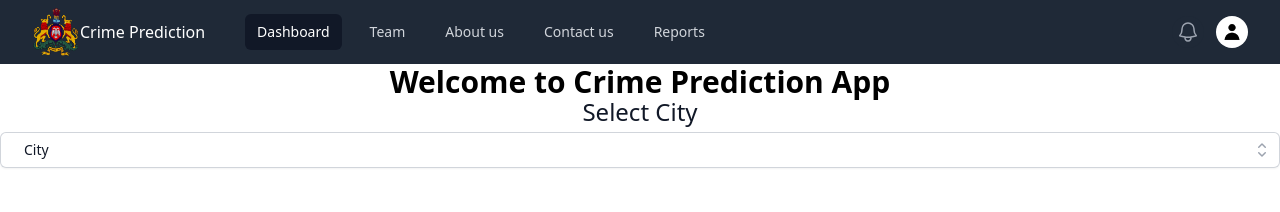
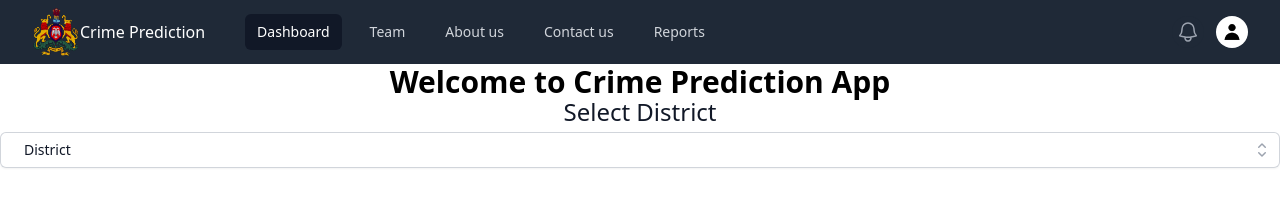
Before and after one commit to Krishnakr44/CrimePrediction, a React (Create React App) app: page / in a window 1280 px wide. Shown: the top 212 px of the page. Built offline with nearby package versions, Linux system fonts and the light colour scheme.

Commit message:
Changed 'cities' to 'districts'

```diff
--- a/package.json
+++ b/package.json
@@ -14,7 +14,7 @@
     "react": "^18.2.0",
     "react-dom": "^18.2.0",
     "react-router-dom": "^6.22.1",
-    "react-scripts": "5.0.1",
+    "react-scripts": "^5.0.1",
     "tailwindcss": "^3.4.1",
     "web-vitals": "^2.1.4"
   },
--- a/src/components/assets/Cities.jsx
+++ b/src/components/assets/Districts.jsx
@@ -2,8 +2,8 @@ import React, { Fragment, useState } from 'react';
 import { Listbox, Transition } from '@headlessui/react';
 import { CheckIcon, ChevronUpDownIcon } from '@heroicons/react/20/solid';
 
-const karnatakaCities = [
-  { id: 0, name: 'City' },
+const karnatakaDistricts = [
+  { id: 0, name: 'District' },
   { id: 1, name: 'Bagalkot / ಬಾಗಲಕೋಟೆ' },
   { id: 2, name: 'Ballari / ಬಳ್ಳಾರಿ' },
   { id: 3, name: 'Belagavi / ಬೆಳಗಾವಿ' },
@@ -39,13 +39,13 @@ function classNames(...classes) {
   return classes.filter(Boolean).join(' ');
 }
 
-const Cities = () => {
-  const [selected, setSelected] = useState(karnatakaCities[0]);
+const Districts = () => {
+  const [selected, setSelected] = useState(karnatakaDistricts[0]);
   const [searchTerm, setSearchTerm] = useState('');
 
-  // Filter cities based on search term
-  const filteredCities = karnatakaCities.filter(city =>
-    city.name.toLowerCase().includes(searchTerm.toLowerCase())
+  // Filter districts based on search term
+  const filteredDistricts = karnatakaDistricts.filter(district =>
+    district.name.toLowerCase().includes(searchTerm.toLowerCase())
   );
   return (
     <div className="w-100">
@@ -54,7 +54,7 @@ const Cities = () => {
         {({ open }) => (
           <>
 
-            <Listbox.Label className="block text-2xl text-center font-medium leading-6 text-gray-900">Select City</Listbox.Label>
+            <Listbox.Label className="block text-2xl text-center font-medium leading-6 text-gray-900">Select District</Listbox.Label>
             <div className="relative mt-2">
 
               <Listbox.Button className="relative w-full cursor-default rounded-md bg-white py-1.5 pl-3 pr-10 text-left text-gray-900 shadow-sm ring-1 ring-inset ring-gray-300 focus:outline-none focus:ring-2 focus:ring-indigo-500 sm:text-sm sm:leading-6">
@@ -76,17 +76,17 @@ const Cities = () => {
               >
                 <Listbox.Options className="absolute z-10 mt-1 max-h-56 w-full overflow-auto rounded-md bg-white py-1 text-base shadow-lg ring-1 ring-black ring-opacity-5 focus:outline-none sm:text-sm">
 
-       {filteredCities.map((city) => (
+       {filteredDistricts.map((district) => (
                     <Listbox.Option
-                      key={city.id}
+                      key={district.id}
                       className={({ active }) => classNames(active ? 'bg-indigo-600 text-white' : 'text-gray-900', 'relative cursor-default select-none py-2 pl-3 pr-9')}
-                      value={city}
+                      value={district}
                     >
                       {({ selected, active }) => (
                         <>
                           <div className="flex items-center">
                             <span className={classNames(selected ? 'font-semibold' : 'font-normal', 'ml-3 block truncate')}>
-                              {city.name}
+                              {district.name}
                             </span>
                           </div>
 
@@ -108,4 +108,4 @@ const Cities = () => {
     </div>
   );
 };
-export default Cities;
+export default Districts;
--- a/src/components/assets/Home.jsx
+++ b/src/components/assets/Home.jsx
@@ -1,10 +1,10 @@
 import React from 'react';
-import City from "./Cities.jsx"
+import District from "./Districts.jsx"
 const Home = () => {
   return (
     <div>
       <h2 className='text-center text-3xl font-bold'>Welcome to Crime Prediction App</h2>
-      <City/>
+      <District/>
 
 
 
```
Also changed, not shown: 1 other file (tests, documents, lock files or other folders).
